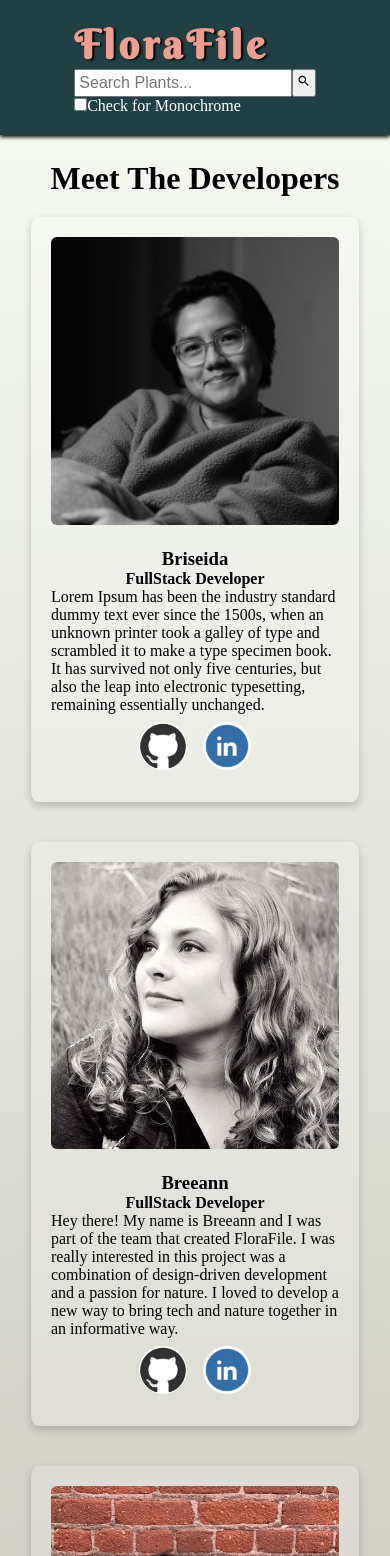
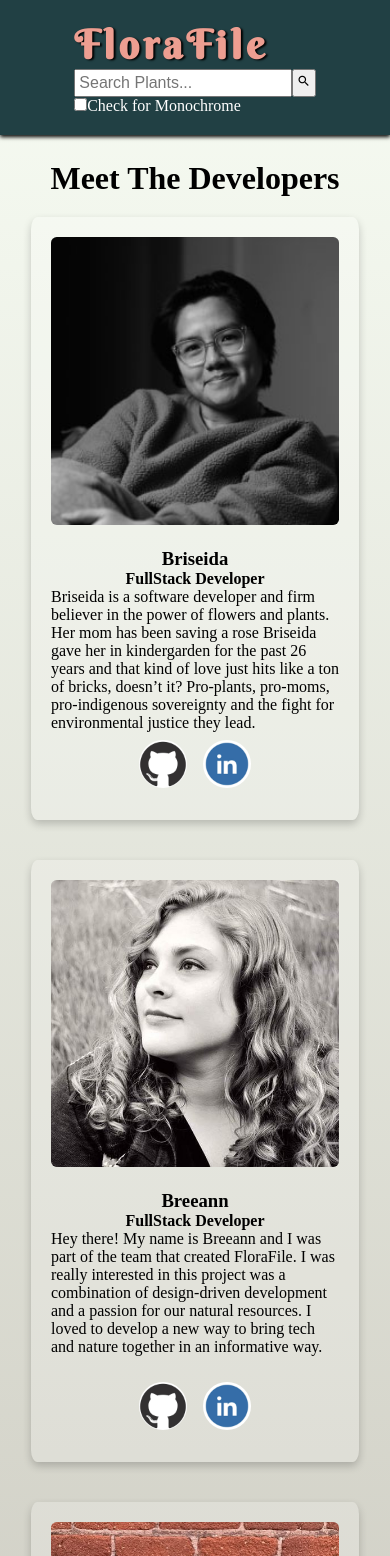
Before and after one commit to GOATDreamTeam/frontend, a React app: page /about-us in a window 390 px wide. Shown: the top 1556 px of the page. Built offline with nearby package versions, Linux system fonts and the light colour scheme; a web font is replaced by a local one.

Commit message:
added Briseidas about us description and added breakpoints to keep each card the same height

```diff
--- a/src/components/aboutus/AboutUs.jsx
+++ b/src/components/aboutus/AboutUs.jsx
@@ -26,7 +26,7 @@ export default function AboutUs() {
 
           <h3 className={classes.fullName}>Briseida </h3>
           <h4 className={classes.descriptionTitle}>FullStack Developer</h4>
-          <p className={classes.description}>Lorem Ipsum has been the industry standard dummy text ever since the 1500s, when an unknown printer took a galley of type and scrambled it to make a type specimen book. It has survived not only five centuries, but also the leap into electronic typesetting, remaining essentially unchanged.</p>
+          <p className={classes.description}>Briseida is a software developer and firm believer in the power of flowers and plants. Her mom has been saving a rose Briseida gave her in kindergarden for the past 26 years and that kind of love just hits like a ton of bricks, doesn’t it? Pro-plants, pro-moms, pro-indigenous sovereignty and the fight for environmental justice they lead.</p>
 
           <ul className={classes.socialMediaList}>
             <li className={classes.socialMediaLi}>
@@ -47,7 +47,8 @@ export default function AboutUs() {
           <img src={BreeannProfile} alt="" className={classes.aboutUsProfileImg}/>
           <h3 className={classes.fullName}>Breeann</h3>
           <h4 className={classes.descriptionTitle}>FullStack Developer</h4>
-          <p className={classes.description}>Hey there! My name is Breeann and I was part of the team that created FloraFile. I was really interested in this project was a combination of design-driven development and a passion for nature. I loved to develop a new way to bring tech and nature together in an informative way. </p>
+          <p className={classes.description}>Hey there! My name is Breeann and I was part of the team that created FloraFile. I was really interested in this project was a combination of design-driven development and a passion for our natural resources. I loved to develop a new way to bring tech and nature together in an informative way.</p>
+          <br/>
 
           <ul className={classes.socialMediaList}>
             <li>
@@ -112,6 +113,10 @@ export default function AboutUs() {
           <h3 className={classes.fullName}>Rachel</h3>
           <h4 className={classes.descriptionTitle}>FullStack Developer & Nature Nerd</h4>
           <p>A regular plant eater who is consistently nourished, surprised, and inspired by the natural world.</p>
+          <br/>
+          <br/>
+          <br/>
+          <br/>
           <ul className={classes.socialMediaList}>
             <li>
               <a href="https://github.com/PeepTheMoon">
```
